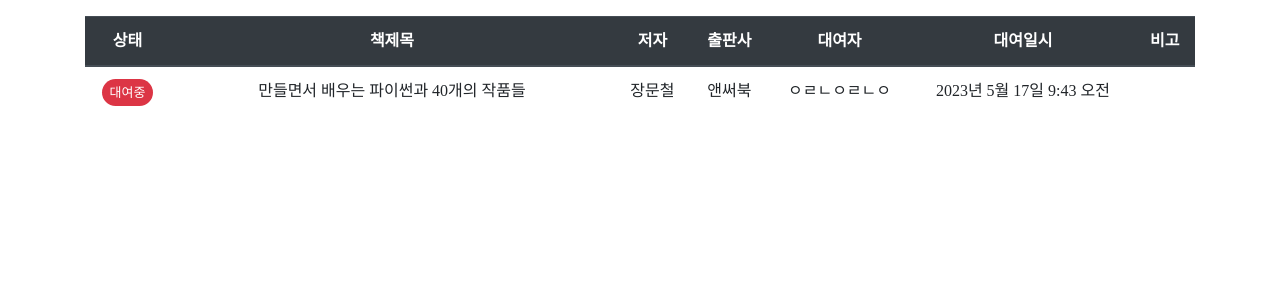
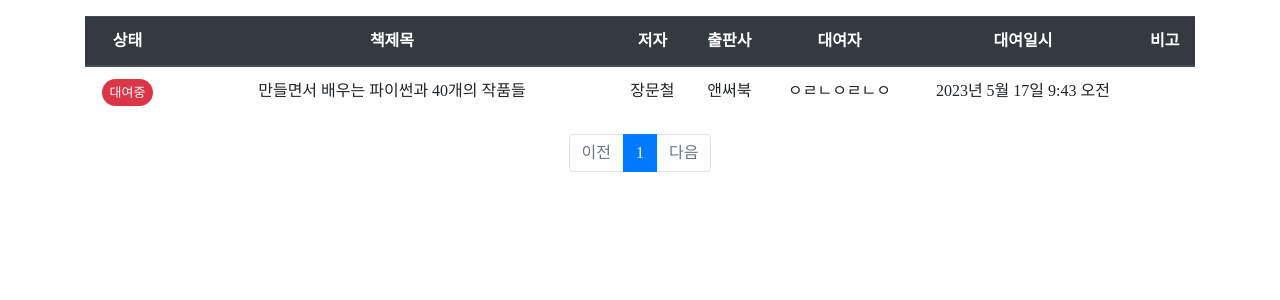
Before and after one commit to petiechoi/community_python, a Django app: page /community/book/listmng/ in a window 1280 px wide. Shown: the part 57-357 px from the top of the page. Run offline with Django 4.2, Linux system fonts and the light colour scheme; a user stored in the database is signed in; data comes from the database, SQL or seed files in the repository; some libraries are stand-ins or nearby versions; some web fonts are replaced.

Commit message:
관리자 페이지에도 페이징기능추가

```diff
--- a/community/views.py
+++ b/community/views.py
@@ -51,10 +51,11 @@ def book_borrow(request, book_id):
 @login_required(login_url='common:login')
 @staff_member_required
 def book_listmng(request):
-    '''Borrow_list = Borrow.objects.filter(state=False)'''
+    page = request.GET.get('page', '1') # 페이지
     Borrowlist = Borrow.objects.order_by('borrow_date')
-    '''Borrowlist = Borrow.objects.all()'''
-    context = {'borrowlist': Borrowlist}
+    paginator = Paginator(Borrowlist, 10)
+    page_obj = paginator.get_page(page)
+    context = {'borrowlist': page_obj}
     return render(request, 'community/book_listmng.html', context)
 
 
--- a/templates/community/book_list.html
+++ b/templates/community/book_list.html
@@ -65,7 +65,7 @@
         <!-- 이전 페이지 -->
         {% if book_list.has_previous %}
         <li class="page-item">
-            <a class="page-link" data-page="{{ book_list.previous_page_number }}" href="#">이전</a>
+            <a class="page-link" href="?page={{ book_list.previous_page_number }}">이전</a>
         </li>
         {% else %}
         <li class="page-item disabled">
--- a/templates/community/book_listmng.html
+++ b/templates/community/book_listmng.html
@@ -47,6 +47,43 @@
         {% endif %}
         </tbody>
     </table>
+    <!-- 페이징 처리 -->
+    <ul class="pagination justify-content-center">
+        <!-- 이전 페이지 -->
+        {% if borrowlist.has_previous %}
+        <li class="page-item">
+            <a class="page-link" href="?page={{ borrowlist.previous_page_number }}">이전</a>
+        </li>
+        {% else %}
+        <li class="page-item disabled">
+            <a class="page-link" tabindex="-1" aria-disabled="true" href="#">이전</a>
+        </li>
+        {% endif %}
+        <!-- 페이지 리스트 -->
+        {% for page_number in borrowlist.paginator.page_range %}
+        {% if page_number >= borrowlist.number|add:-5 and page_number <= borrowlist.number|add:5 %}
+            {% if page_number == borrowlist.number %}
+            <li class="page-item active" aria-current="page">
+                <a class="page-link"  href="?page={{ page_number }}"> {{ page_number }}</a>
+            </li>
+            {% else %}
+            <li class="page-item">
+                <a class="page-link" href="?page={{ page_number }}">{{ page_number }}</a>
+            </li>
+            {% endif %}
+        {% endif %}
+        {% endfor %}
+        <!-- 다음 페이지 -->
+        {% if borrowlist.has_next%}
+        <li class="page-item">
+            <a class="page-link" href="?page={{borrowlist.next_page_number}}">다음</a>
+        </li>
+        {% else %}
+        <li class="page-item disabled">
+            <a class="page-link" tabindex="-1" aria-disabled="true" href="#">다음</a>
+        </li>
+        {% endif %}
+    </ul>
 </section>
 {% endblock %}
 {% block script %}
```
